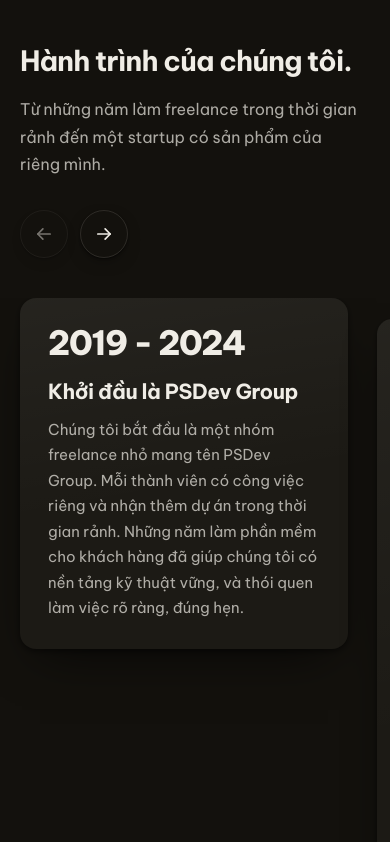
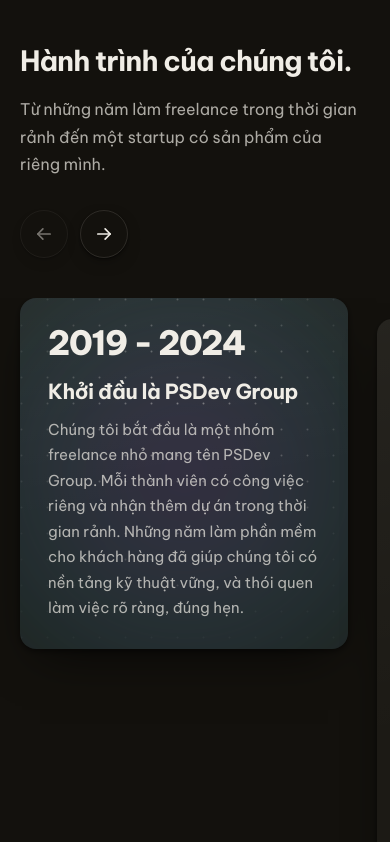
Before and after one commit to buivietphi/ridelinktechs-web, a Next.js app: page /about in a window 390 px wide. Shown: the part 2277-3119 px from the top of the page. Built offline with nearby package versions, Linux system fonts and the light colour scheme; no server answers.

Commit message:
fix(about): fix story and practice visuals, expand the tech stack

```diff
--- a/src/app/about/page.tsx
+++ b/src/app/about/page.tsx
@@ -89,15 +89,16 @@
     image: item.image,
     alt: item.imageAlt[locale],
     frame: item.frame,
+    secondary: item.image2 ? { src: item.image2, alt: item.image2Alt?.[locale] ?? '' } : undefined,
     extra:
       i === 0 ? (
         <div className="mt-10">
           <p className="display-sm">{practice.stackHeading[locale]}</p>
           <dl className="mt-4 flex flex-col gap-3">
             {practice.stack.map((group) => (
-              <div key={group.label.en} className="flex flex-wrap items-center gap-x-3 gap-y-2">
-                <dt className="data-label w-24 shrink-0">{group.label[locale]}</dt>
-                <dd className="flex flex-wrap gap-2">
+              <div key={group.label.en} className="flex items-start gap-x-3">
+                <dt className="data-label w-20 shrink-0 pt-[7px] sm:w-24">{group.label[locale]}</dt>
+                <dd className="flex min-w-0 flex-wrap gap-2">
                   {group.items.map((item) => (
                     <span
                       key={item}
--- a/src/components/blocks/PromiseStage.tsx
+++ b/src/components/blocks/PromiseStage.tsx
@@ -18,35 +18,74 @@
   image: string;
   alt: string;
   frame: 'phone' | 'wide';
+  secondary?: { src: string; alt: string };
   extra?: ReactNode;
 };
 
-function Shot({ chapter, className }: { chapter: PracticeChapter; className?: string }) {
-  const phone = chapter.frame === 'phone';
+function PhoneShot({ chapter, className }: { chapter: PracticeChapter; className?: string }) {
   return (
     <div
       className={cn(
-        'relative bg-[var(--ground-sink)] shadow-[var(--shadow-device)] ring-1 ring-white/12',
-        phone
-          ? 'aspect-[554/1200] rounded-[2.1rem] p-[3px]'
-          : 'aspect-[1200/758] rounded-[var(--radius-lg)]',
+        'relative aspect-[554/1200] rounded-[2.1rem] bg-[var(--ground-sink)] p-[3px] shadow-[var(--shadow-device)] ring-1 ring-white/12',
         className,
       )}
     >
-      <div
-        className={cn(
-          'relative h-full w-full overflow-hidden bg-black',
-          phone ? 'rounded-[1.8rem]' : 'rounded-[var(--radius-lg)]',
-        )}
-      >
+      <div className="relative h-full w-full overflow-hidden rounded-[1.8rem] bg-black">
         <Image
           src={chapter.image}
           alt={chapter.alt}
           fill
-          sizes={phone ? '300px' : '(min-width: 1024px) 480px, 90vw'}
-          className={phone ? 'object-cover object-top' : 'object-cover object-left-top'}
+          sizes="300px"
+          className="object-cover object-top"
         />
       </div>
+    </div>
+  );
+}
+
+function Window({
+  src,
+  alt,
+  sizes,
+  className,
+}: {
+  src: string;
+  alt: string;
+  sizes: string;
+  className?: string;
+}) {
+  return (
+    <div
+      className={cn(
+        'absolute overflow-hidden rounded-[var(--radius-lg)] bg-[var(--ground-sink)] shadow-[var(--shadow-device)] ring-1 ring-white/12',
+        className,
+      )}
+    >
+      <Image src={src} alt={alt} fill sizes={sizes} className="object-cover object-left-top" />
+    </div>
+  );
+}
+
+function WideShot({ chapter, className }: { chapter: PracticeChapter; className?: string }) {
+  return (
+    <div className={cn('relative', className)}>
+      {chapter.secondary ? (
+        <Window
+          src={chapter.secondary.src}
+          alt={chapter.secondary.alt}
+          sizes="(min-width: 1024px) 400px, 75vw"
+          className="top-0 right-0 aspect-[1200/758] w-[80%] opacity-80"
+        />
+      ) : null}
+      <Window
+        src={chapter.image}
+        alt={chapter.alt}
+        sizes="(min-width: 1024px) 440px, 85vw"
+        className={cn(
+          'left-0 aspect-[1380/875]',
+          chapter.secondary ? 'bottom-0 w-[88%]' : 'top-1/2 w-full -translate-y-1/2',
+        )}
+      />
     </div>
   );
 }
@@ -108,14 +147,11 @@
                   i > 0 && 'invisible opacity-0',
                 )}
               >
-                <Shot
-                  chapter={chapter}
-                  className={
-                    chapter.frame === 'phone'
-                      ? 'h-[88%]'
-                      : 'w-[104%] shrink-0 [transform:perspective(1400px)_rotateY(-9deg)_rotateX(3deg)]'
-                  }
-                />
+                {chapter.frame === 'phone' ? (
+                  <PhoneShot chapter={chapter} className="h-[88%]" />
+                ) : (
+                  <WideShot chapter={chapter} className="h-[72%] w-full" />
+                )}
               </div>
             ))}
           </div>
@@ -138,10 +174,11 @@
                 {chapter.body}
               </p>
               <div className="mt-8 lg:hidden">
-                <Shot
-                  chapter={chapter}
-                  className={chapter.frame === 'phone' ? 'mx-auto w-[min(220px,62%)]' : 'w-full'}
-                />
+                {chapter.frame === 'phone' ? (
+                  <PhoneShot chapter={chapter} className="mx-auto w-[min(220px,62%)]" />
+                ) : (
+                  <WideShot chapter={chapter} className="aspect-[4/3] w-full" />
+                )}
               </div>
               {chapter.extra}
             </Reveal>
--- a/src/components/blocks/StoryRail.tsx
+++ b/src/components/blocks/StoryRail.tsx
@@ -6,6 +6,7 @@
 import gsap from 'gsap';
 import { ScrollTrigger } from 'gsap/ScrollTrigger';
 import { ArrowLeft, ArrowRight } from 'phosphor-react';
+import { GridBackdrop } from '@/components/blocks/GridBackdrop';
 import { StatCounter } from '@/components/motion/StatCounter';
 import { LogoMark } from '@/components/ui/LogoMark';
 import { prefersReducedMotion } from '@/lib/animations';
@@ -45,7 +46,8 @@
 
 function StoryCardView({ card, todayLabel }: { card: StoryCard; todayLabel: string }) {
   const future = Boolean(card.plans);
-  const plain = !card.image && !card.stats && !future;
+  const textured = !card.image && !future;
+  const plain = textured && !card.stats;
 
   return (
     <article
@@ -60,15 +62,7 @@
             : 'lg:w-[420px]',
       )}
     >
-      {plain ? (
-        <span
-          aria-hidden
-          data-story-drift
-          className="pointer-events-none absolute -right-6 -bottom-12 -z-10 hidden text-[10rem] leading-none font-extrabold tracking-[-0.06em] text-[var(--ink-ghost)] select-none lg:block"
-        >
-          {card.period.slice(0, 4)}
-        </span>
-      ) : null}
+      {textured ? <GridBackdrop className="-z-10" glowId={`story-${card.id}`} /> : null}
 
       {card.logo ? (
         <LogoMark
@@ -84,10 +78,12 @@
         <p className="tabnum text-[clamp(2.1rem,3.2vw,2.9rem)] leading-none font-extrabold tracking-[-0.045em] text-[var(--ink)]">
           {card.period}
         </p>
-        <h3 className="display-lg mt-5 max-w-[22ch]">{card.title}</h3>
-        {card.body ? (
-          <p className="mt-3 text-[15px] leading-[1.7] text-[var(--ink-soft)]">{card.body}</p>
-        ) : null}
+        <div className={cn(plain && 'lg:mt-auto')}>
+          <h3 className="display-lg mt-5 max-w-[22ch]">{card.title}</h3>
+          {card.body ? (
+            <p className="mt-3 text-[15px] leading-[1.7] text-[var(--ink-soft)]">{card.body}</p>
+          ) : null}
+        </div>
 
         {card.plans ? (
           <ul className="mt-6 flex flex-col gap-4">
@@ -278,25 +274,6 @@
             },
           },
         );
-        const drift = item.querySelector<HTMLElement>('[data-story-drift]');
-        if (drift) {
-          gsap.fromTo(
-            drift,
-            { xPercent: 14 },
-            {
-              xPercent: -14,
-              ease: 'none',
-              scrollTrigger: {
-                scroller: el,
-                horizontal: true,
-                trigger: item,
-                start: 'left right',
-                end: 'right left',
-                scrub: true,
-              },
-            },
-          );
-        }
       });
     },
     { scope: root },
--- a/src/content/about.ts
+++ b/src/content/about.ts
@@ -23,6 +23,8 @@
   body: LocalizedString;
   image: string;
   imageAlt: LocalizedString;
+  image2?: string;
+  image2Alt?: LocalizedString;
   frame: 'phone' | 'wide';
 }
 
@@ -196,10 +198,15 @@
           vi: 'Phạm vi, chi phí, tiến độ và quyền sở hữu được thống nhất rõ từ đầu, dưới một thỏa thuận bảo mật. Khi bàn giao, bạn nhận đủ mã nguồn, tài liệu kỹ thuật và hướng dẫn vận hành để tự quản lý và phát triển tiếp, không phụ thuộc vào đội ngũ ban đầu. Kể cả không phụ thuộc vào chúng tôi.',
           en: 'Scope, cost, timeline and ownership are agreed clearly up front, under a confidentiality agreement. At handover you receive the full source code, technical documentation and an operations guide, so you can run and extend the product without relying on the original team. Including us.',
         },
-        image: '/products/screens/vibeholic-02.jpg',
+        image: '/products/screens/vibeholic-01-home.jpg',
         imageAlt: {
-          vi: 'Trang bảng giá công khai trên website VibeHolic do chúng tôi xây và bàn giao.',
-          en: 'The public price list on the VibeHolic website we built and delivered.',
+          vi: 'Trang chủ website VibeHolic do chúng tôi xây và bàn giao.',
+          en: 'The home page of the VibeHolic website we built and delivered.',
+        },
+        image2: '/products/screens/vibeholic-02.jpg',
+        image2Alt: {
+          vi: 'Trang bảng giá công khai trên website VibeHolic.',
+          en: 'The public price list on the VibeHolic website.',
         },
         frame: 'wide',
       },
@@ -207,12 +214,24 @@
     stackHeading: { vi: 'Công nghệ chúng tôi dùng', en: 'What we build with' },
     stack: [
       {
-        label: { vi: 'Ứng dụng', en: 'Applications' },
-        items: ['TypeScript', 'Next.js', 'React Native', 'Flutter', 'Swift', 'Kotlin'],
+        label: { vi: 'Web', en: 'Web' },
+        items: ['TypeScript', 'React', 'Next.js', 'Tailwind CSS', 'shadcn/ui', 'GSAP'],
+      },
+      {
+        label: { vi: 'Mobile', en: 'Mobile' },
+        items: ['React Native', 'Flutter', 'Dart', 'Swift', 'Kotlin'],
       },
       {
         label: { vi: 'Backend', en: 'Backend' },
-        items: ['Next.js', 'NestJS', 'Supabase', 'Postgres', 'Edge functions'],
+        items: [
+          'Node.js',
+          'Next.js',
+          'NestJS',
+          'Supabase',
+          'Firebase',
+          'Postgres',
+          'Edge functions',
+        ],
       },
       {
         label: { vi: 'Thiết kế', en: 'Design' },
@@ -265,12 +284,17 @@
         id: 'refine',
         period: { vi: '2024 - 2025', en: '2024 - 2025' },
         title: {
-          vi: 'Chưa đủ vốn điều hành',
-          en: 'Not enough operating capital',
+          vi: 'Trau chuốt trước khi xây',
+          en: 'Refining before building',
         },
         body: {
-          vi: 'Khi đó chúng tôi chưa đủ vốn điều hành, cũng chưa đủ năng lực để vận hành một dịch vụ gọi xe. Thay vì vội vàng, chúng tôi giữ lại ý tưởng thô ấy và trau chuốt nó từng chút một, cho đến khi nó đủ chín để bắt tay vào xây.',
-          en: 'At the time we had neither the operating capital nor the capacity to run a ride service. Instead of rushing, we kept that rough idea and refined it piece by piece, until it was ready to build.',
+          vi: 'Một dịch vụ gọi xe cần nhiều hơn một ứng dụng: cần cả một bộ máy vận hành và nền tảng vững phía sau. Vì vậy chúng tôi không vội ra mắt, mà dành thời gian trau chuốt ý tưởng ban đầu từng chút một, từ cách ghép chuyến đến cách tài xế và hành khách thương lượng giá, cho đến khi sẵn sàng bắt tay vào xây.',
+          en: 'A ride service needs more than an app: it needs an operation and solid groundwork behind it. So we did not rush to launch. We took the time to refine the original idea piece by piece, from how rides are matched to how drivers and riders agree on a fare, until we were ready to start building.',
+        },
+        image: '/products/screens/ridelink-go-05-activity.jpg',
+        imageAlt: {
+          vi: 'Màn hình hoạt động trong Ridelink Go, với các chuyến xe ghép đang tìm tài xế và thương lượng giá.',
+          en: 'The activity screen in Ridelink Go, with shared rides looking for drivers and negotiating fares.',
         },
       },
       {
```
Also changed, not shown: scripts/check-content.mts.
